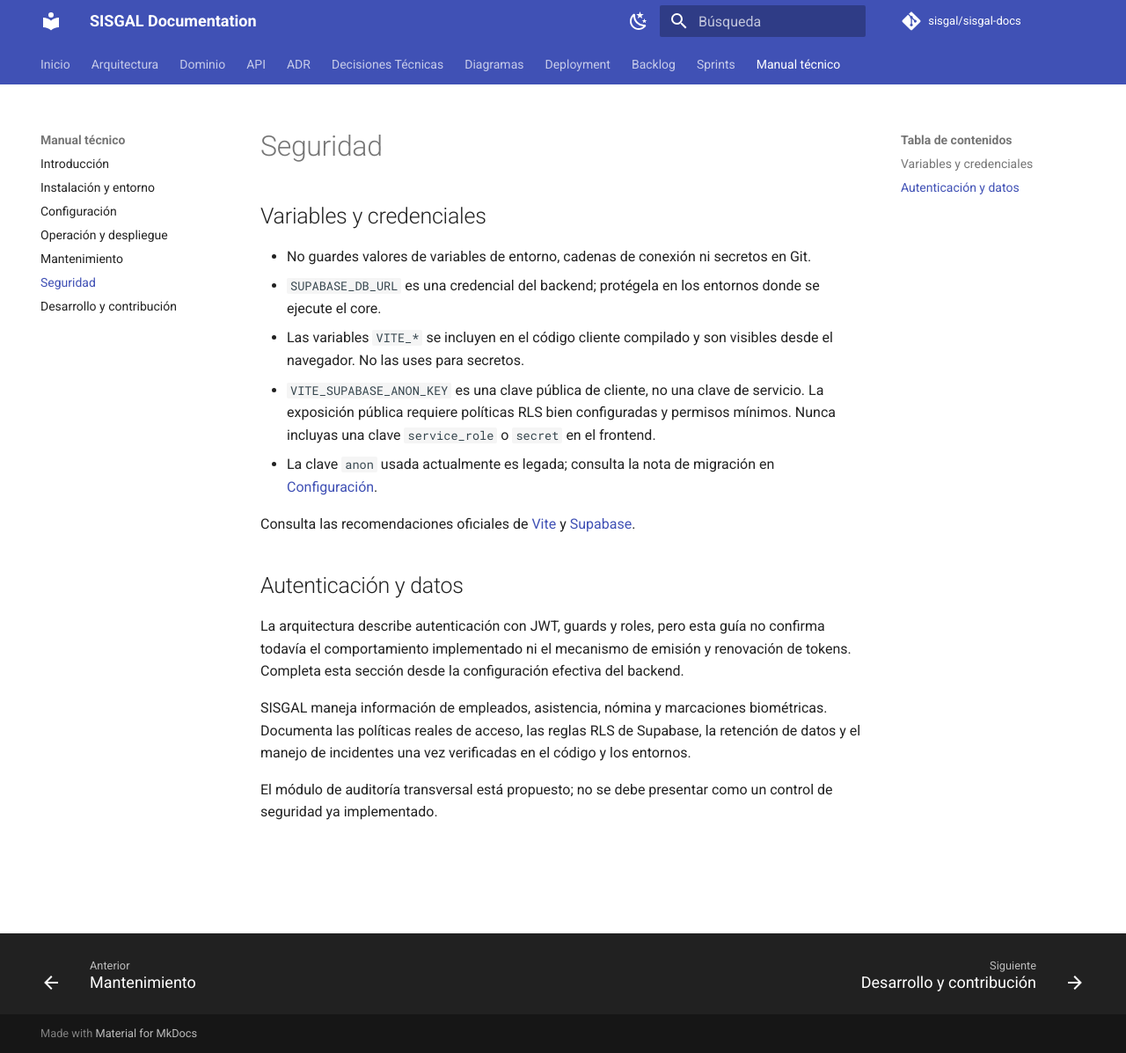
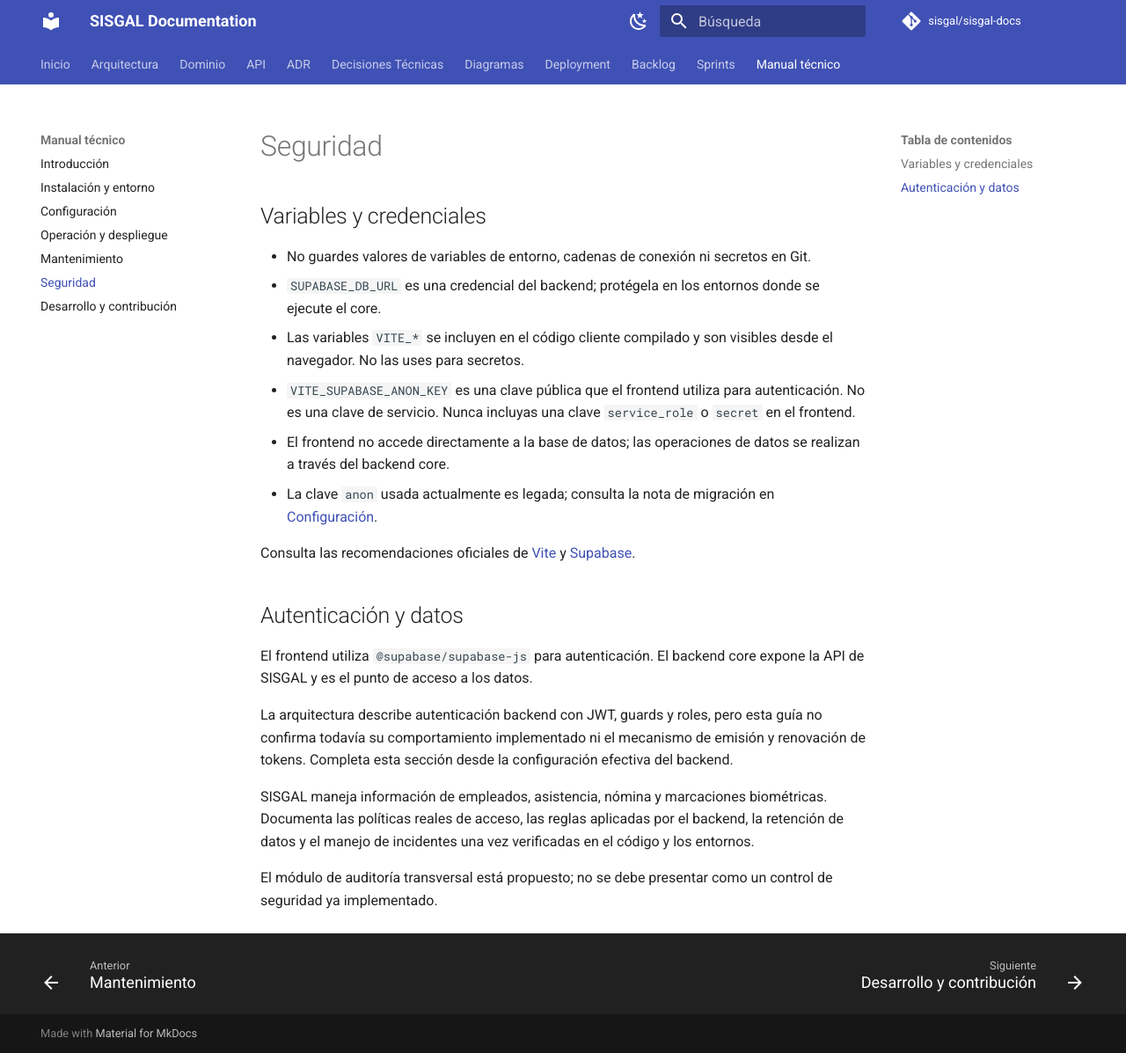
Before and after one commit to sisgal-platform/sisgal-docs, an MkDocs documentation site: the page built from docs/technical-guide/security.md, in a window 1280 px wide and 1197 px high. Shown: the whole window at 88% size. Built offline with MkDocs 1.6.1 and Material for MkDocs 9.7.7, drawn with Linux system fonts in a browser that asks for light colours; comment, search, counter and statistics services are not loaded.

Commit message:
docs: align frontend stack and Supabase auth details

```diff
--- a/docs/technical-guide/security.md
+++ b/docs/technical-guide/security.md
@@ -5,15 +5,18 @@
 - No guardes valores de variables de entorno, cadenas de conexión ni secretos en Git.
 - `SUPABASE_DB_URL` es una credencial del backend; protégela en los entornos donde se ejecute el core.
 - Las variables `VITE_*` se incluyen en el código cliente compilado y son visibles desde el navegador. No las uses para secretos.
-- `VITE_SUPABASE_ANON_KEY` es una clave pública de cliente, no una clave de servicio. La exposición pública requiere políticas RLS bien configuradas y permisos mínimos. Nunca incluyas una clave `service_role` o `secret` en el frontend.
+- `VITE_SUPABASE_ANON_KEY` es una clave pública que el frontend utiliza para autenticación. No es una clave de servicio. Nunca incluyas una clave `service_role` o `secret` en el frontend.
+- El frontend no accede directamente a la base de datos; las operaciones de datos se realizan a través del backend core.
 - La clave `anon` usada actualmente es legada; consulta la nota de migración en [Configuración](configuration.md).
 
-Consulta las recomendaciones oficiales de [Vite](https://vite.dev/guide/env-and-mode) y [Supabase](https://supabase.com/docs/guides/database/secure-data).
+Consulta las recomendaciones oficiales de [Vite](https://vite.dev/guide/env-and-mode) y [Supabase](https://supabase.com/docs/guides/getting-started/api-keys).
 
 ## Autenticación y datos
 
-La arquitectura describe autenticación con JWT, guards y roles, pero esta guía no confirma todavía el comportamiento implementado ni el mecanismo de emisión y renovación de tokens. Completa esta sección desde la configuración efectiva del backend.
+El frontend utiliza `@supabase/supabase-js` para autenticación. El backend core expone la API de SISGAL y es el punto de acceso a los datos.
 
-SISGAL maneja información de empleados, asistencia, nómina y marcaciones biométricas. Documenta las políticas reales de acceso, las reglas RLS de Supabase, la retención de datos y el manejo de incidentes una vez verificadas en el código y los entornos.
+La arquitectura describe autenticación backend con JWT, guards y roles, pero esta guía no confirma todavía su comportamiento implementado ni el mecanismo de emisión y renovación de tokens. Completa esta sección desde la configuración efectiva del backend.
+
+SISGAL maneja información de empleados, asistencia, nómina y marcaciones biométricas. Documenta las políticas reales de acceso, las reglas aplicadas por el backend, la retención de datos y el manejo de incidentes una vez verificadas en el código y los entornos.
 
 El módulo de auditoría transversal está propuesto; no se debe presentar como un control de seguridad ya implementado.
```
